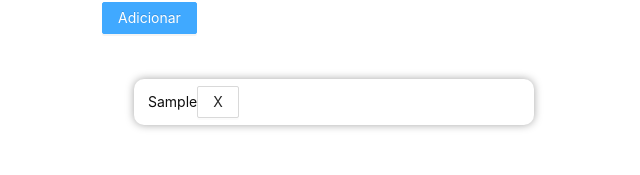
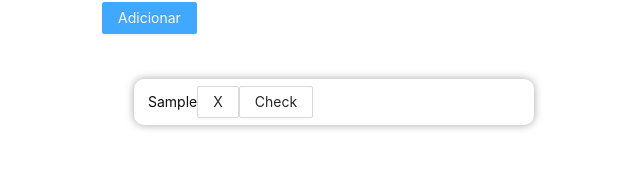
Before and after one commit to LucasFernandesBrazil/ToDo_List, a React (Create React App) app: page / in a window 1280 px wide. Both pictures are taken after typing "Sample" into the empty fields and a click on the button "Adicionar". Shown: the part 112-287 px from the top of the page, without its empty margins (326-966 px from the left). Built offline with nearby package versions, Linux system fonts and the light colour scheme.

Commit message:
Estado da task

```diff
--- a/src/components/AddTask/index.js
+++ b/src/components/AddTask/index.js
@@ -10,17 +10,23 @@ export default function AddTask() {
 
   function handleAddItemToList(value) {
     if (value) {
-      setTaskList([...taskList, value.task]);
+      setTaskList([...taskList, [value.task, false]]);
     }
     console.log({ taskList });
   }
 
   function deleteTask(task) {
-    console.log("Entrei", task);
     let index = taskList.indexOf(task);
-    let newArray = [...taskList];
-    newArray.splice(index, 1);
-    setTaskList(newArray);
+    let newTaskList = [...taskList];
+    newTaskList.splice(index, 1);
+    setTaskList(newTaskList);
+  }
+
+  function onComplete(task) {
+    let index = taskList.indexOf(task);
+    let newTaskList = [...taskList];
+    newTaskList[index][1] = newTaskList[index][1] ? false : true;
+    setTaskList(newTaskList);
   }
 
   return (
@@ -50,7 +56,12 @@ export default function AddTask() {
         align="center"
       >
         <Col style={{ display: "flex", justifyContent: "center" }} span={24}>
-          <Task key={taskList} deleteTask={deleteTask} task={taskList} />
+          <Task
+            key={taskList}
+            deleteTask={deleteTask}
+            onComplete={onComplete}
+            task={taskList}
+          />
         </Col>
       </Row>
     </>
--- a/src/components/Task/index.js
+++ b/src/components/Task/index.js
@@ -3,15 +3,19 @@ import { Row, Col, Input, Button } from "antd";
 import { PlusCircleOutlined } from "@ant-design/icons";
 import "./style.css";
 
-export default function Task({ task, deleteTask }) {
+export default function Task({ task, deleteTask, onComplete }) {
   return (
     <>
       <ul>
         {console.log({ task })}
         {task.map((item) => (
-          <li className="task">
+          <li
+            className="task"
+            style={{ color: item[1] ? "#FFFFFF" : "#DDDDD" }}
+          >
             {item}
             <Button onClick={() => deleteTask(item)}>X</Button>
+            <Button onClick={() => onComplete(item)}>Check</Button>
           </li>
         ))}
       </ul>
```
